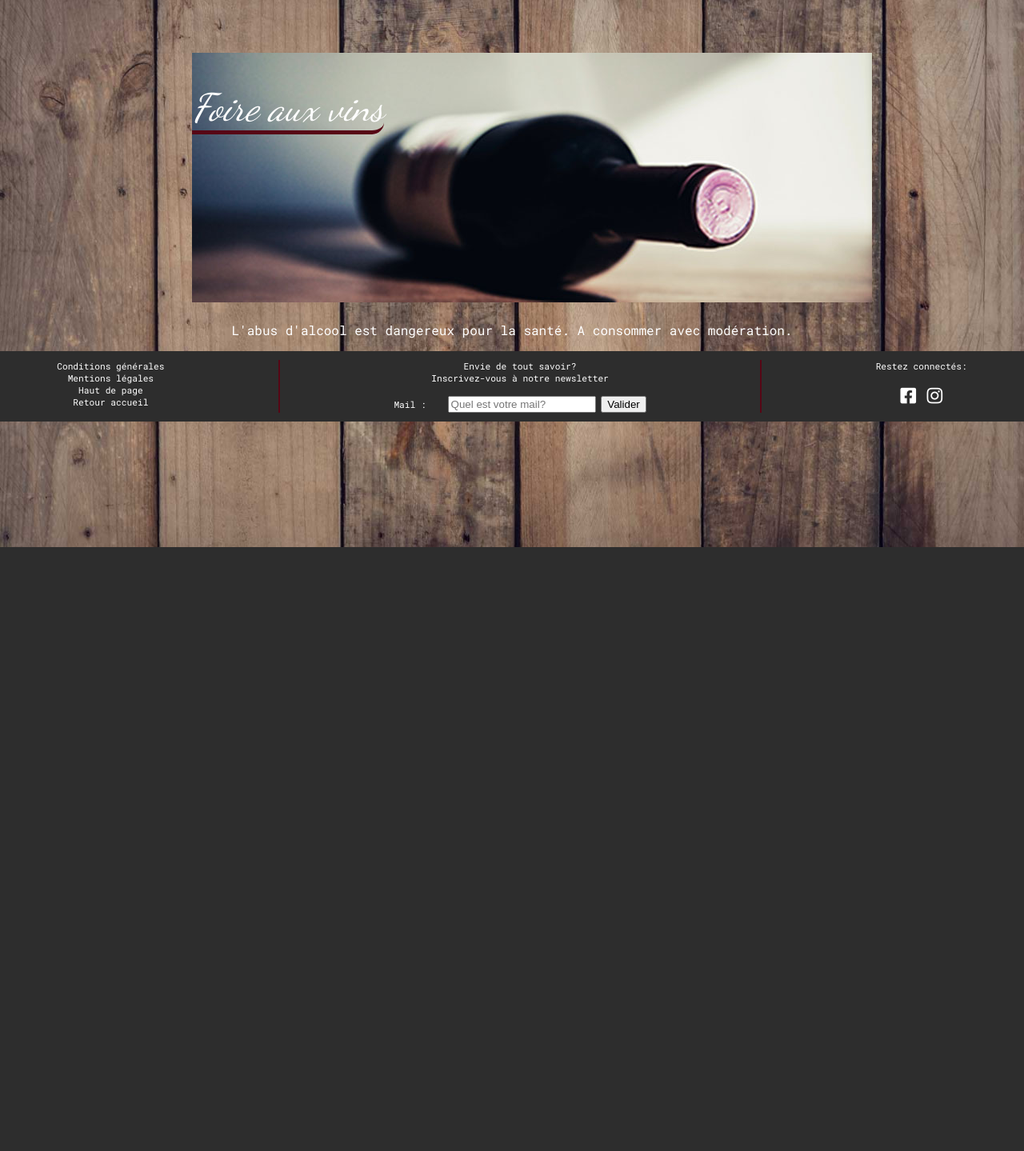
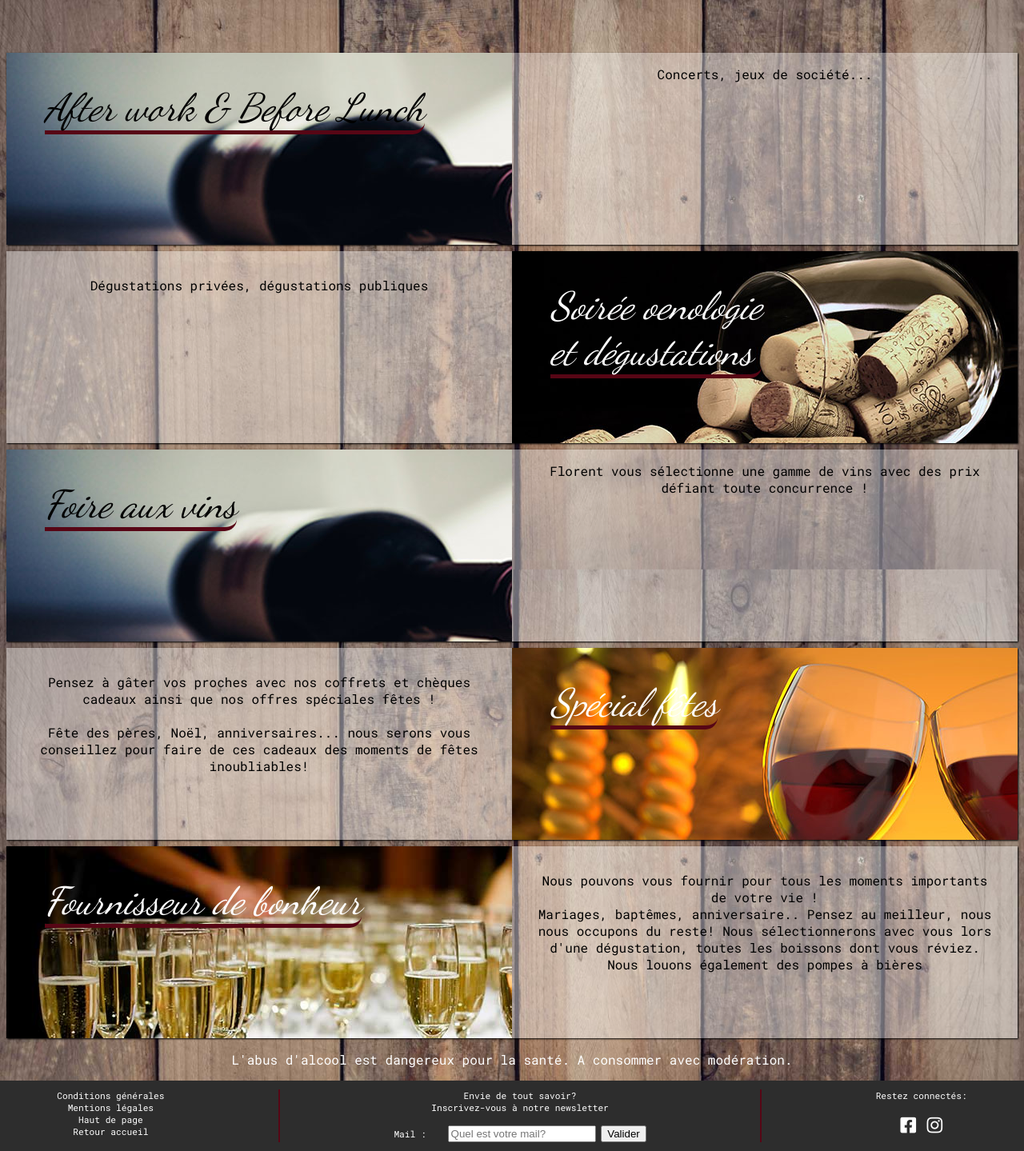
Before and after one commit to TheRoguishFOX/ProjetChaisPinot, a PHP site: page /index.php?action=actus in a window 1280 px wide. Shown: the part 116-1555 px from the top of the page at 80% size. Before the commit the page ends 800 px from the top, so only its background shows below. Run offline with PHP 8.4, Linux system fonts and the light colour scheme; some libraries are stand-ins or nearby versions; some web fonts are replaced.

Commit message:
actus
creation page actus

```diff
--- a/public/css/actus.css
+++ b/public/css/actus.css
@@ -1,7 +1,134 @@
+#baractus{
+    display:flex;
+    margin : 0.5em;
+    box-shadow: 1px 1px 2px;
+}
+
+#afterwork{
+    background-image: url(../images/divers/band_foirevin.jpg);
+    width: 50%;
+    height: 15em;
+}
+
+#afterwork h2{
+    margin-left : 1em;
+    color : black;
+}
+
+#texteafterwork{
+background-color: rgba(255, 255,255, 0.4);
+width: 50%;
+}
+
+#texteafterwork p{
+    color : black;
+    margin : 1em;
+}
+
+#foire{
+    display:flex;
+    margin : 0.5em;
+    box-shadow: 1px 1px 2px;
+}
+
 #foireauxvins{
     background-image: url(../images/divers/band_foirevin.jpg);
-    background-repeat: no-repeat;
-    width: 80%;
-    margin-left: 15em;
-    height: 20em;
+    width: 50%;
+    height: 15em;
 }
+
+#foireauxvins h2{
+    margin-left : 1em;
+    color : black;
+}
+
+#textefoire{
+background-color: rgba(255, 255,255, 0.4);
+width: 50%;
+}
+
+#textefoire p{
+    color : black;
+    margin : 1em;
+}
+
+#degust{
+    display:flex;
+    margin : 0.5em;
+    box-shadow: 1px 1px 2px
+}
+
+#degustation{
+    background-image: url(../images/divers/band_degust.jpg);
+    width: 50%;
+    height: 15em;
+}
+
+#degustation h2{
+    margin-left : 1em;
+    color : white;
+}
+
+#textedegustation{
+background-color: rgba(255, 255,255, 0.4);
+width: 50%;
+}
+
+#textedegustation p{
+    color : black;
+    margin : 2em;
+}
+
+#fete{
+    display:flex;
+    margin : 0.5em;
+    box-shadow: 1px 1px 2px
+}
+
+#fetedivers{
+    background-image: url(../images/divers/band_fete.jpg);
+    width: 50%;
+    height: 15em;
+}
+
+#fetedivers h2{
+    margin-left : 1em;
+    color : white;
+}
+
+#textefete{
+background-color: rgba(255, 255,255, 0.4);
+width: 50%;
+}
+
+#textefete p{
+    color : black;
+    margin : 2em;
+}
+
+#mariages{
+    display:flex;
+    margin : 0.5em;
+    box-shadow: 1px 1px 2px
+}
+
+#mariagedivers{
+    background-image: url(../images/divers/band_mariage.jpg);
+    width: 50%;
+    height: 15em;
+}
+
+#mariagedivers h2{
+    margin-left : 1em;
+    color : white;
+}
+
+#textemariage{
+background-color: rgba(255, 255,255, 0.4);
+width: 50%;
+}
+
+#textemariage p{
+    color : black;
+    margin : 2em;
+}
--- a/view/frontend/view_actus_fr.php
+++ b/view/frontend/view_actus_fr.php
@@ -8,12 +8,58 @@ $title_page = "Les actus";
 ob_start();
 ?>
 <section>
+    <article id="baractus">
+        <div id="afterwork">
+            <h2> After work &amp; Before Lunch</h2>
+        </div>
 
-    <div id="foireauxvins">
+        <div id="texteafterwork">
+            <p>Concerts, jeux de société...</p>
+        </div>
 
-        <h2> Foire aux vins</h2>
-    </div>
+    </article>
 
+    <article id="degust">
+
+        <div id="textedegustation">
+            <p>Dégustations privées, dégustations publiques</p>
+        </div>
+        <div id="degustation">
+            <h2> Soirée oenologie <br> et dégustations</h2>
+        </div>
+    </article>
+
+    <article id="foire">
+        <div id="foireauxvins">
+            <h2> Foire aux vins</h2>
+        </div>
+        <div id="textefoire">
+            <p>Florent vous sélectionne une gamme de vins avec des prix défiant toute concurrence ! </p>
+        </div>
+    </article>
+
+
+
+    <article id="fete">
+
+
+        <div id="textefete">
+            <p>Pensez à gâter vos proches avec nos coffrets et chèques cadeaux ainsi que nos offres spéciales fêtes ! <br><br> Fête des pères, Noël, anniversaires... nous serons vous conseillez pour faire de ces cadeaux des moments de fêtes inoubliables! </p>
+        </div>
+        <div id="fetedivers">
+            <h2> Spécial fêtes</h2>
+        </div>
+    </article>
+
+    <article id="mariages">
+        <div id="mariagedivers">
+            <h2> Fournisseur de bonheur </h2>
+        </div>
+        <div id="textemariage">
+            <p>Nous pouvons vous fournir pour tous les moments importants de votre vie ! <br> Mariages, baptêmes, anniversaire.. Pensez au meilleur, nous nous occupons du reste! Nous sélectionnerons avec vous lors d'une dégustation, toutes les boissons dont vous réviez.<br> Nous louons également des pompes à bières </p>
+        </div>
+
+    </article>
 
 
 
```
Also changed, not shown: public/images/divers/band_degus.jpg (deleted), public/images/divers/band_degust.jpg (added), public/images/divers/band_fete.jpg (added), public/images/divers/band_mariage.jpg (added).
